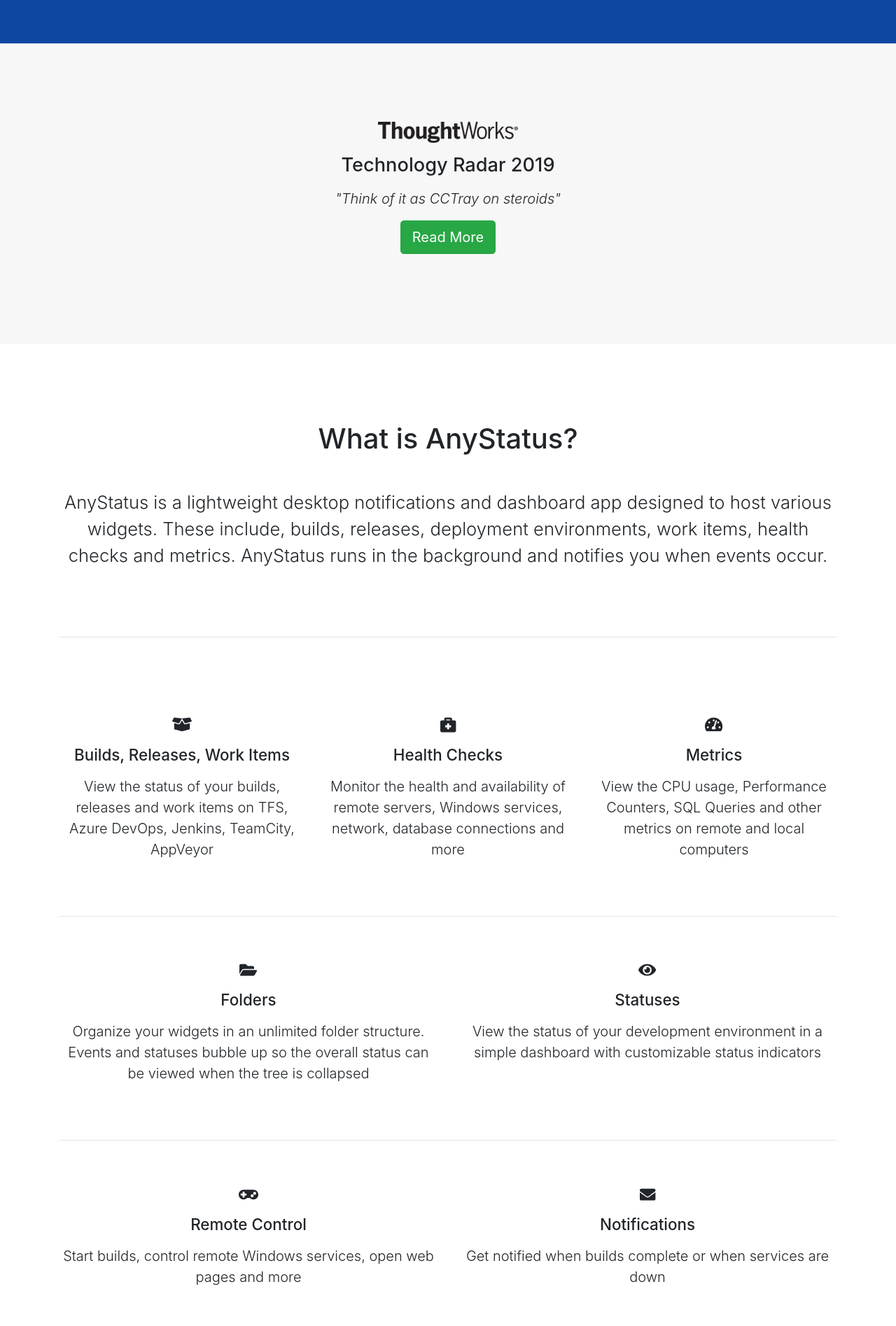
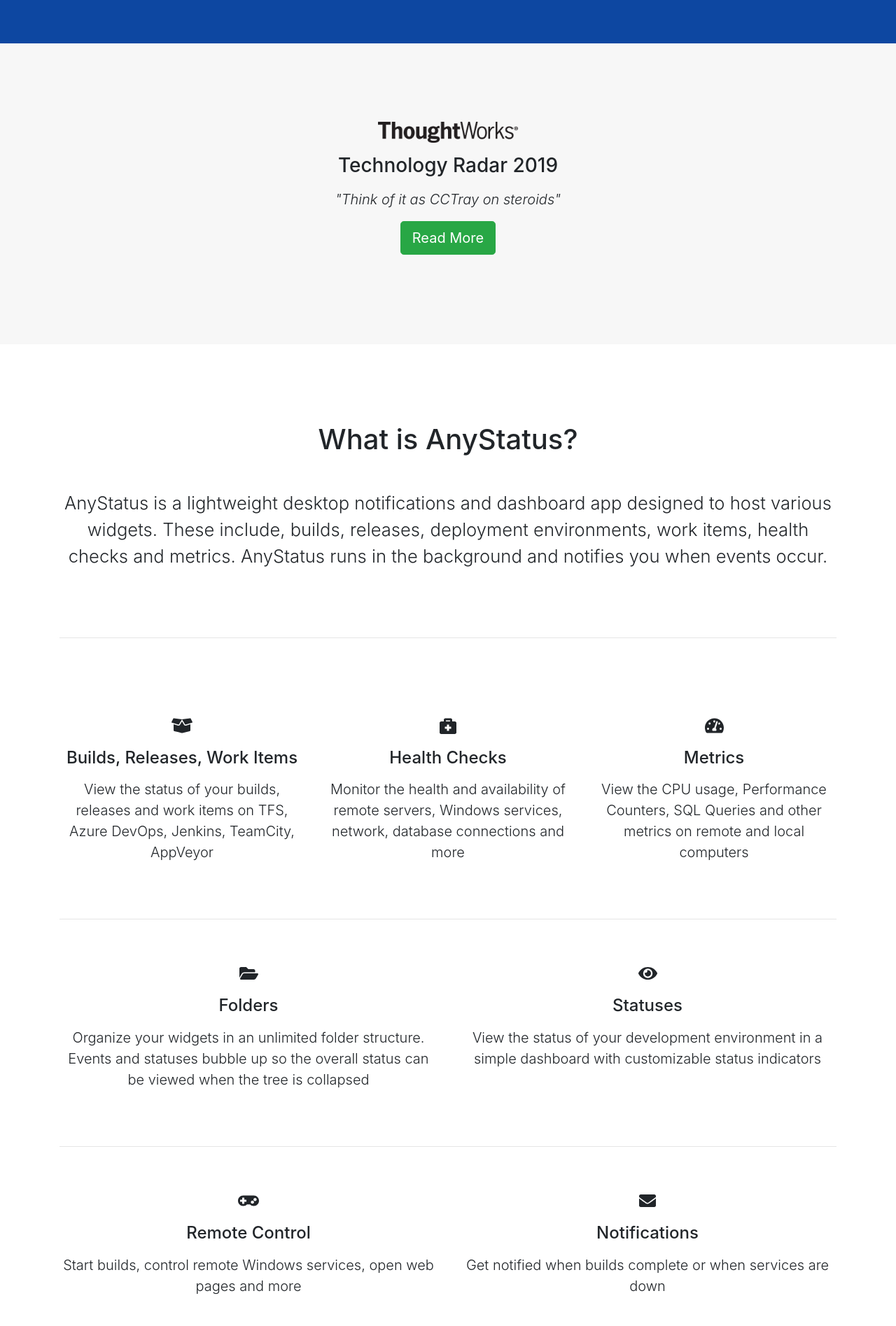
Before and after one commit to AnyStatus/anystatus.github.io, a Jekyll site: the page built from index.html, in a window 1280 px wide. Shown: the part 730-2625 px from the top of the page at 70% size. Built offline with Jekyll 4.4.1, drawn with Linux system fonts in a browser that asks for light colours; comment, search, counter and statistics services are not loaded.

Commit message:
Update site.css

```diff
--- a/assets/css/site.css
+++ b/assets/css/site.css
@@ -29,12 +29,12 @@
     }
 }
 
-h2 {
-    font-size: 1.7rem;
+.h2, h2 {
+    font-size: 1.75rem;
     margin-bottom: 1rem;
 }
 
-h3 {
-    font-size: 1.4rem;
+.h3, h3 {
+    font-size: 1.5rem;
     margin-bottom: 1rem;
 }
```
